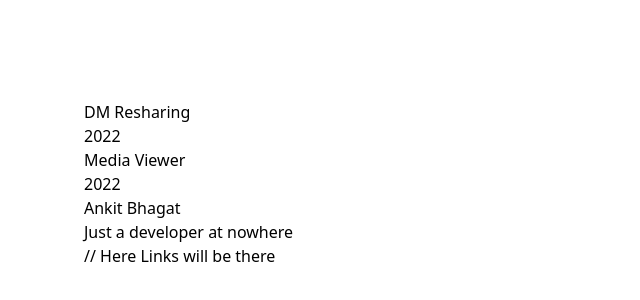
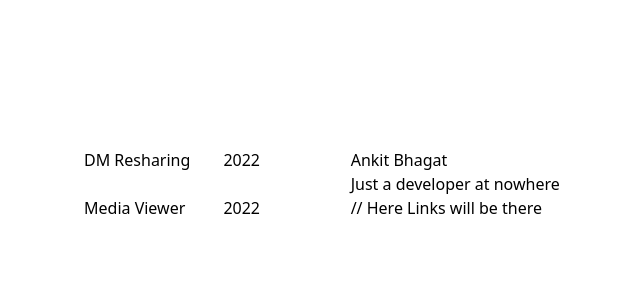
Before and after one commit to ankitsensei/ankitbhagat-portfolio, a React (Vite) app: page / in a window 1280 px wide. Shown: the part 216-516 px from the top of the page, without its empty margins (156-796 px from the left). Built offline with nearby package versions, Linux system fonts and the light colour scheme.

Commit message:
corrected width of page

```diff
--- a/src/App.tsx
+++ b/src/App.tsx
@@ -3,12 +3,12 @@ import Navbar from "./components/Navbar"
 
 const App = () => {
   return (
-    <div className="h-screen flex flex-col justify-center mx-60">
-      <div>
+    <div className="h-screen flex justify-around items-center mx-60">
+      <div className='w-1/3'>
         <Navbar Name="DM Resharing" Year="2022" />
         <Navbar Name="Media Viewer" Year="2022" />
       </div>
-      <div>
+      <div className='w-2/3'>
         <h3>Ankit Bhagat</h3>
         <h3>Just a developer at nowhere</h3>
         <div>
--- a/src/components/Navbar.tsx
+++ b/src/components/Navbar.tsx
@@ -1,7 +1,7 @@
 import details from './Data';
 const Navbar = ({Name, Year}) => {
   return (
-    <div className='flex flex-col justify-between'>
+    <div className='flex justify-between w-44 py-3'>
         <p>{Name}</p>
         <p>{Year}</p>
     </div>
```
